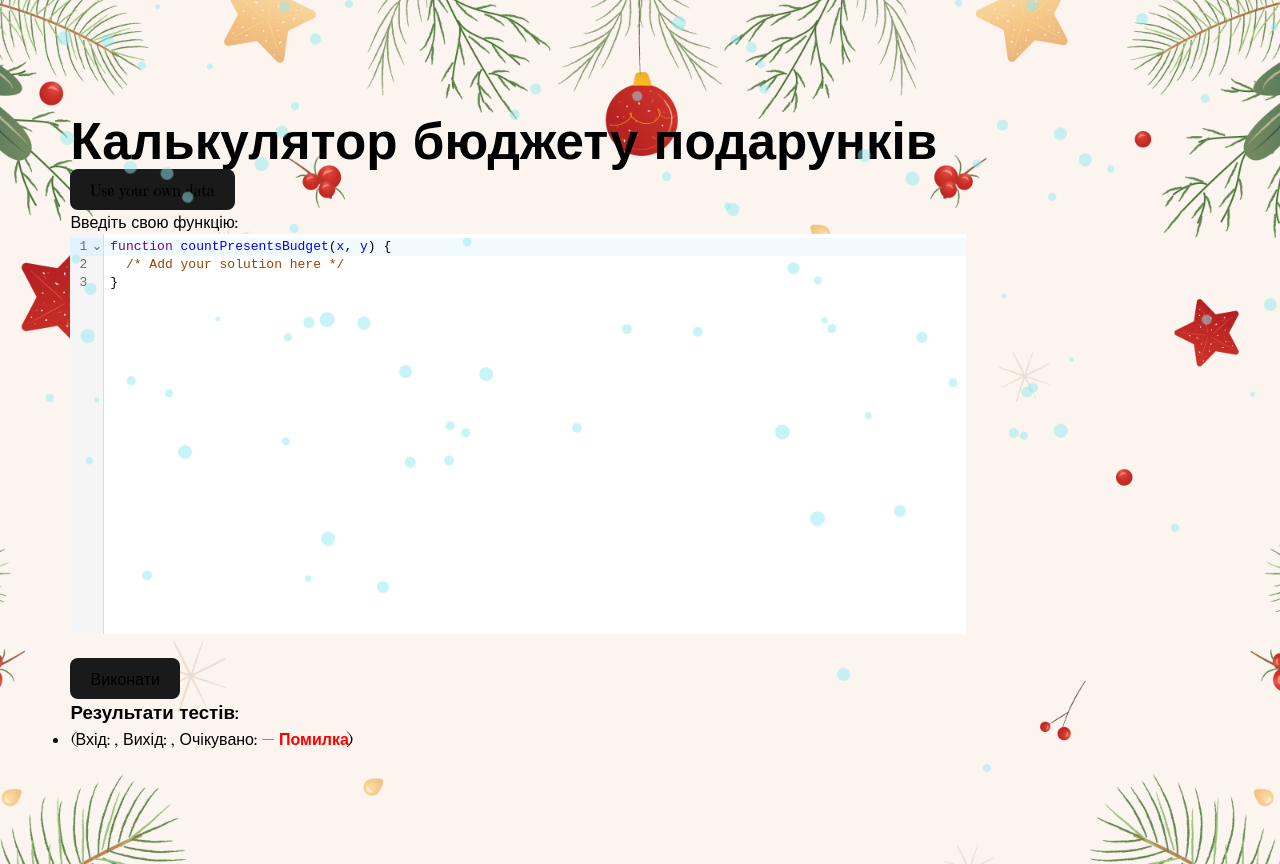
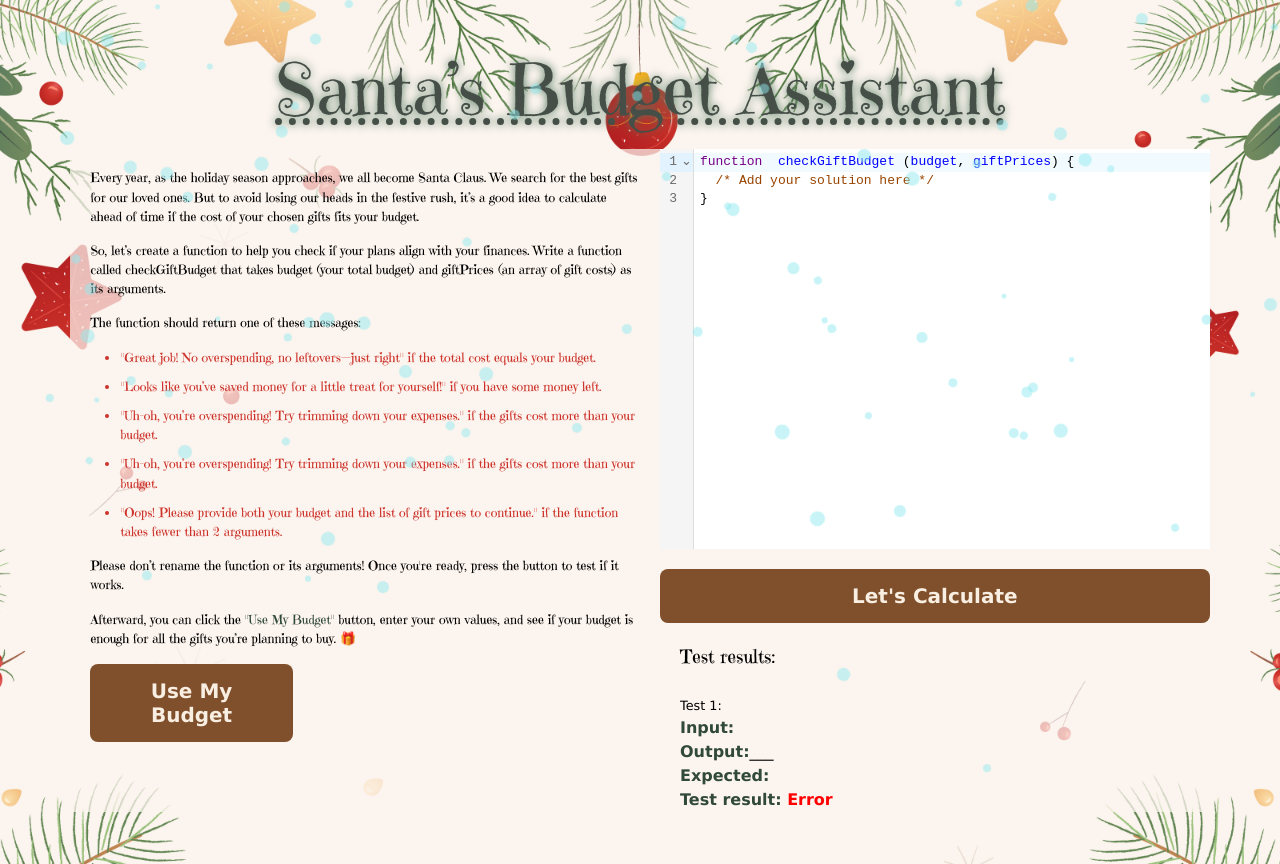
Before and after one commit to diana-tuz/advent2024, a React (Vite) app: page /#/tasks in a window 1280 px wide. Built offline with nearby package versions, Linux system fonts and the light colour scheme.

Commit message:
Improve task1

```diff
--- a/src/index.css
+++ b/src/index.css
@@ -16,7 +16,6 @@
   line-height: 1.5;
   font-weight: 400;
 
-  color-scheme: light dark;
   color: #000;
   background: url("./assets/snow.jpg");
   background-repeat: no-repeat;
@@ -56,33 +55,22 @@ h1 {
 }
 
 button {
+  background-color: #80502c;
   border-radius: 8px;
-  border: 1px solid transparent;
+  border: 3px solid transparent;
+  color: #f8eee1;
+  cursor: pointer;
+  font-family: Verdana, Geneva, Tahoma, sans-serif;
+  font-size: 1em;
+  font-weight: 700;
   padding: 0.6em 1.2em;
-  font-size: 1em;
-  font-weight: 500;
-  font-family: inherit;
-  background-color: #1a1a1a;
-  cursor: pointer;
-  transition: border-color 0.25s;
+  transition: all 0.25s ease-in;
 }
 button:hover {
-  border-color: #646cff;
+  background-color: #f3c082;
+  color: #80502c;
 }
 button:focus,
 button:focus-visible {
-  outline: 4px auto -webkit-focus-ring-color;
+  outline: 4px auto #80502c;
 }
-
-/* @media (prefers-color-scheme: light) {
-  :root {
-    color: #213547;
-    background-color: #ffffff;
-  }
-  a:hover {
-    color: #747bff;
-  }
-  button {
-    background-color: #f9f9f9;
-  }
-} */
--- a/src/pages/Task/index.tsx
+++ b/src/pages/Task/index.tsx
@@ -5,7 +5,7 @@ import styled, { keyframes } from "styled-components";
 
 export const Task = () => {
   const [userCode, setUserCode] = useState(
-    `function countPresentsBudget(x, y) {
+    `function  checkGiftBudget (budget, giftPrices) {
   /* Add your solution here */
 }`
   );
@@ -30,15 +30,13 @@ export const Task = () => {
     [100, [15, 25, 10, 30, 20]],
     [120, [50, 40, 30, 20, 15]],
     [100, [5, 10, 15, 10, 20]],
-    [300, [100, 150, 80, 70, 50]],
-    [120, [20, 15, 30, 25, 10]],
+    [, [100, 150, 80, 70, 50]],
   ];
   const expectedResults = [
     "Great job! No overspending, no leftovers—just right",
     "Uh-oh, you’re overspending! Try trimming down your expenses.",
     "Looks like you’ve saved money for a little treat for yourself!",
-    "Uh-oh, you’re overspending! Try trimming down your expenses.",
-    "Looks like you’ve saved money for a little treat for yourself!",
+    "Oops! Please provide both your budget and the list of gift prices to continue.",
   ];
 
   const presentsArr = Array(presentCount).fill(0);
@@ -59,17 +57,21 @@ export const Task = () => {
   const handleRunCode = () => {
     setError("");
     try {
-      const preparedUserFunction = userCode.split("(x, y)")[1];
+      const preparedUserFunction = userCode.split("(budget, giftPrices)")[1];
 
       console.log("preparedUserFunction", preparedUserFunction);
-      const userFunction = new Function("x", "y", preparedUserFunction);
+      const userFunction = new Function(
+        "budget",
+        "giftPrices",
+        preparedUserFunction
+      );
       const preparedTestData = isUserData ? userTestData : testData;
 
       const testResults = preparedTestData.map((data, index) => {
-        const [x, y] = data;
-        const output = userFunction(x, y);
+        const [budget, giftPrices] = data;
+        const output = userFunction(budget, giftPrices);
         return {
-          input: `sum: ${x}, prices: ${y}`,
+          input: `budget: ${budget}, giftPrices: [${giftPrices}]`,
           output,
           expected: expectedResults[index],
           pass: output === expectedResults[index],
@@ -86,21 +88,75 @@ export const Task = () => {
     <Wrapper>
       <Main>
         <div>
-          <h1>Калькулятор бюджету подарунків</h1>
-          <button onClick={toggleIsUserData}>
-            {isUserData ? "use test data" : "Use your own data"}
-          </button>
-          {isUserData && (
-            <>
-              <label htmlFor="#budget">budget: </label>
-              <input
+          <Title>Santa’s Budget Assistant</Title>
+          <Container>
+            <Description>
+              <Text>
+                Every year, as the holiday season approaches, we all become
+                Santa Claus. We search for the best gifts for our loved ones.
+                But to avoid losing our heads in the festive rush, it’s a good
+                idea to calculate ahead of time if the cost of your chosen gifts
+                fits your budget.
+              </Text>
+              <Text>
+                So, let’s create a function to help you check if your plans
+                align with your finances. Write a function called
+                checkGiftBudget that takes budget (your total budget) and
+                giftPrices (an array of gift costs) as its arguments.
+              </Text>
+              <Text>The function should return one of these messages:</Text>
+              <List>
+                <li>
+                  "Great job! No overspending, no leftovers—just right" if the
+                  total cost equals your budget.
+                </li>
+                <li>
+                  "Looks like you’ve saved money for a little treat for
+                  yourself!" if you have some money left.
+                </li>
+                <li>
+                  "Uh-oh, you’re overspending! Try trimming down your expenses."
+                  if the gifts cost more than your budget.
+                </li>
+                <li>
+                  "Uh-oh, you’re overspending! Try trimming down your expenses."
+                  if the gifts cost more than your budget.
+                </li>
+                <li>
+                  "Oops! Please provide both your budget and the list of gift
+                  prices to continue." if the function takes fewer than 2
+                  arguments.
+                </li>
+              </List>
+              <Text>
+                Please don’t rename the function or its arguments! Once you're
+                ready, press the button to test if it works.
+              </Text>
+              <Text>
+                Afterward, you can click the <Span>"Use My Budget" </Span>
+                button, enter your own values, and see if your budget is enough
+                for all the gifts you’re planning to buy. 🎁
+              </Text>
+
+              <UserData>
+                <Button onClick={toggleIsUserData}>
+                  {isUserData ? "Back to Tests" : "Use My Budget"}
+                </Button>
+
+                <Block $displayed={isUserData}>
+                  <Budget>
+                    <Text>Budget:</Text>
+                    <Input
                       type="number"
                       id="budget"
                       value={userBudget}
                       onChange={(event) => setUserBudget(+event.target.value)}
                     />
+                  </Budget>
+                  <Text>Presents:</Text>
+                  <PresentsBlock>
                     {presentsArr.map((_, index) => (
-                <input
+                      <Input
                         type="number"
                         key={index}
                         onChange={(event) => {
@@ -112,54 +168,76 @@ export const Task = () => {
                       />
                     ))}
                     <button onClick={addPresent}>+</button>
-            </>
-          )}
-          <p>Введіть свою функцію:</p>
+                  </PresentsBlock>
+                </Block>
+              </UserData>
+            </Description>
+            <CodeMirrorWrapper>
               <CodeMirror
                 value={userCode}
                 height="50vh"
-            width="70vw"
                 extensions={[javascript({ jsx: true })]}
                 onChange={onChange}
               />
-          <br />
-          <button onClick={handleRunCode}>Виконати</button>
+              <Button onClick={handleRunCode}>Let's Calculate</Button>
+              <Results>
                 {error && <p style={{ color: "red" }}>{error}</p>}
-          {!!result && (
+                {!!result.length && (
                   <div>
-              <h3>Результати тестів:</h3>
+                    <h3>
+                      {isUserData ? "Results of your code:" : "Test results:"}
+                    </h3>
 
-              <ul>
+                    <ResultsContainer>
                       {result.map((res, index) =>
                         isUserData ? (
-                    <li>{res.output ? res.output : "something vent wrong"}</li>
+                          <ResultItem>
+                            {res.output ? res.output : "something vent wrong"}
+                          </ResultItem>
                         ) : (
-                    <li key={index}>
-                      (Вхід: {res.input}, Вихід: {res.output}, Очікувано:{" "}
-                      {res.expected} —{" "}
-                      <strong style={{ color: res.pass ? "green" : "red" }}>
-                        {res.pass ? "Успіх" : "Помилка"}
+                          <ResultItem key={index}>
+                            <Text> Test {index + 1}:</Text>
+                            <p>
+                              <Span>Input: </Span>
+                              {res.input}
+                            </p>
+                            <p>
+                              <Span>Output:</Span>
+                              {res.output ? res.output : "___"}
+                            </p>
+                            <p>
+                              <Span>Expected:</Span> {res.expected}
+                            </p>
+                            <p>
+                              <Span>Test result:</Span>
+                              <strong
+                                style={{ color: res.pass ? "green" : "red" }}
+                              >
+                                {res.pass ? " Success" : " Error"}
                               </strong>
-                      )
-                    </li>
+                            </p>
+                          </ResultItem>
                         )
                       )}
-              </ul>
+                    </ResultsContainer>
                   </div>
                 )}
+              </Results>
+            </CodeMirrorWrapper>
+          </Container>
         </div>
         <SnowContainer>
           {snows.map(
             (
-              { $randomStart, $randomSize, $randomDuration, $randomDelay },
+              { $randomDelay, $randomDuration, $randomSize, $randomStart },
               index
             ) => (
               <Snow
                 key={index}
+                $randomDelay={$randomDelay}
+                $randomDuration={$randomDuration}
+                $randomSize={$randomSize}
                 $randomStart={$randomStart}
-                $randomSize={$randomSize}
-                $randomDuration={$randomDuration}
-                $randomDelay={$randomDelay}
               />
             )
           )}
@@ -176,37 +254,51 @@ const fall = keyframes`
 `;
 
 const SnowContainer = styled.div`
+  height: 100%;
+  left: 0;
+  overflow: hidden;
+  pointer-events: none;
   position: fixed;
   top: 0;
-  left: 0;
   width: 100%;
-  height: 100%;
-  pointer-events: none;
-  overflow: hidden;
   z-index: 999;
 `;
 
+const ResultsContainer = styled.ul`
+  display: flex;
+  flex-wrap: wrap;
+  gap: 15px;
+  font-family: Verdana, Geneva, Tahoma, sans-serif;
+  margin-top: 25px;
+`;
+
+const ResultItem = styled.li`
+  display: flex;
+  flex-direction: column;
+  width: 20vw;
+`;
+
 const Snow = styled.div.attrs<{
+  $randomDelay: number;
+  $randomDuration: number;
+  $randomSize: number;
   $randomStart: number;
-  $randomSize: number;
-  $randomDuration: number;
-  $randomDelay: number;
 }>(({ $randomStart, $randomSize, $randomDuration, $randomDelay }) => ({
   style: {
+    animationDelay: `${$randomDelay}s`,
+    animationDuration: `${$randomDuration}s`,
+    height: `${$randomSize}px`,
     left: `${$randomStart}%`,
     width: `${$randomSize}px`,
-    height: `${$randomSize}px`,
-    animationDuration: `${$randomDuration}s`,
-    animationDelay: `${$randomDelay}s`,
   },
 }))`
-  position: absolute;
-  top: -10%;
+  animation-timing-function: linear, ease-in-out;
+  animation: ${fall} linear infinite;
   background-color: #91e9f0;
   border-radius: 50%;
   opacity: 0.5;
-  animation: ${fall} linear infinite;
-  animation-timing-function: linear, ease-in-out;
+  position: absolute;
+  top: -10%;
 `;
 
 const Main = styled.div`
@@ -215,10 +307,105 @@ const Main = styled.div`
 `;
 
 const Wrapper = styled.div`
+  align-items: center;
   display: flex;
   justify-content: center;
-  align-items: center;
   min-height: 100vh;
+  overflow-y: hidden;
   width: 99vw;
-  overflow-x: hidden;
 `;
+
+const Title = styled.h1`
+  text-shadow: 0 0 10px #4f775d;
+  color: #454f47;
+  font-size: 70px;
+  text-decoration: underline dotted;
+  margin-bottom: 20px;
+  text-align: center;
+`;
+const Container = styled.div`
+  display: flex;
+  /* gap: 20px; */
+  @media screen and (max-width: 768px) {
+    flex-direction: column;
+  }
+`;
+const CodeMirrorWrapper = styled.div`
+  display: flex;
+  flex-direction: column;
+  flex: 1;
+  gap: 20px;
+`;
+
+const Description = styled.div`
+  background-color: #fcf5efba;
+  display: flex;
+  flex-direction: column;
+  flex: 1;
+  gap: 15px;
+  padding: 20px;
+`;
+
+const Text = styled.p`
+  font-size: 1vw;
+`;
+
+const List = styled.ul`
+  color: #cc322a;
+  display: flex;
+  flex-direction: column;
+  font-size: 1vw;
+  gap: 10px;
+  padding-left: 30px;
+`;
+
+const Button = styled.button`
+  font-size: 20px;
+`;
+
+const UserData = styled.div`
+  display: flex;
+  align-items: start;
+  gap: 30px;
+  @media screen and (max-width: 768px) {
+    flex-direction: column;
+  }
+`;
+const PresentsBlock = styled.div`
+  display: flex;
+  flex-wrap: wrap;
+  max-width: 300px;
+  gap: 10px;
+  align-items: start;
+  margin-left: 10px;
+`;
+
+const Input = styled.input`
+  width: 50px;
+  padding: 5px;
+`;
+const Budget = styled.div`
+  display: flex;
+  gap: 10px;
+  margin-right: 25px;
+`;
+
+const Span = styled.span`
+  color: #314939;
+  font-weight: 700;
+`;
+
+const Block = styled.div<{ $displayed: boolean }>`
+  opacity: ${({ $displayed }) => ($displayed ? "1" : "0")};
+  visibility: ${({ $displayed }) => ($displayed ? "visilbe" : "hidden")};
+  display: flex;
+  transition: all 0.5s ease-in-out;
+  align-items: start;
+`;
+
+const Results = styled.div`
+  display: flex;
+  flex-direction: column;
+  background-color: #fcf5efba;
+  padding: 0 20px;
+`;
```
Lines whose indentation alone changed are shown as unchanged.
